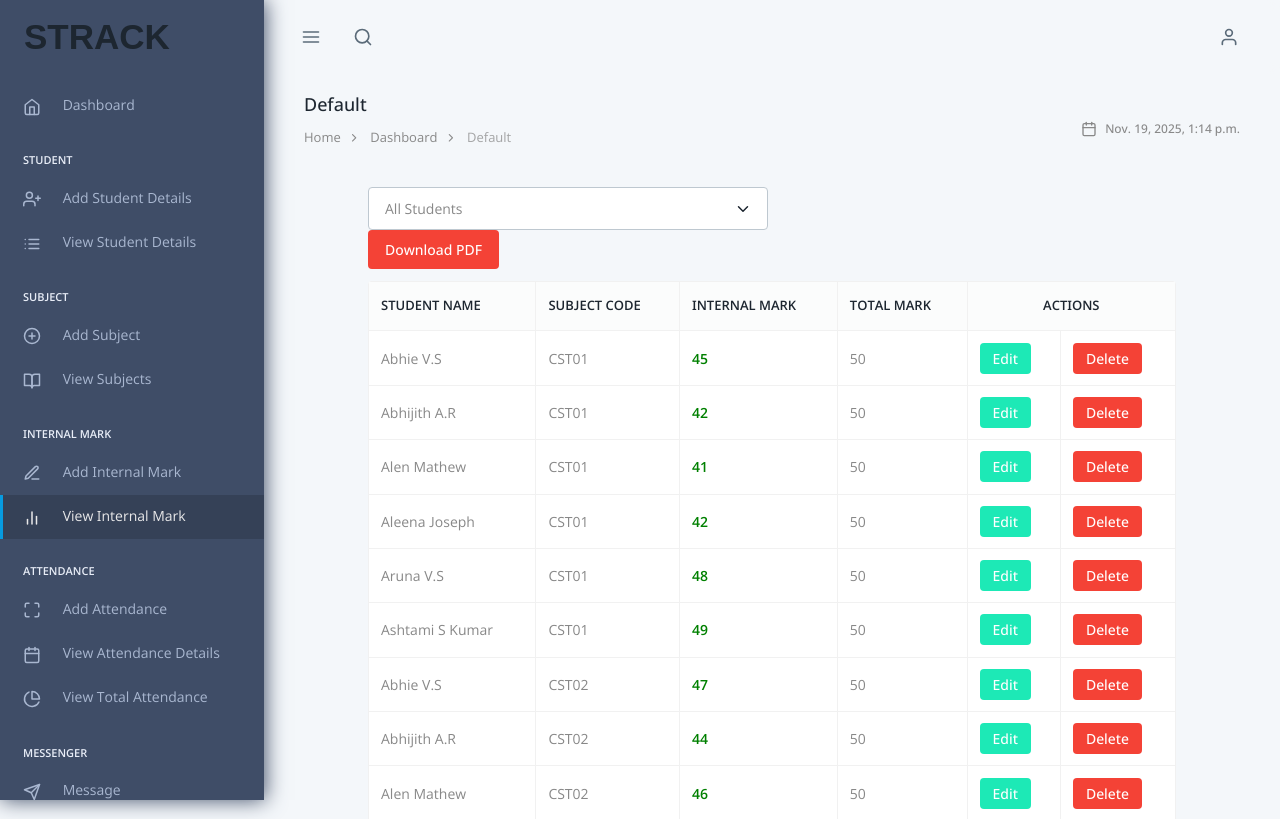
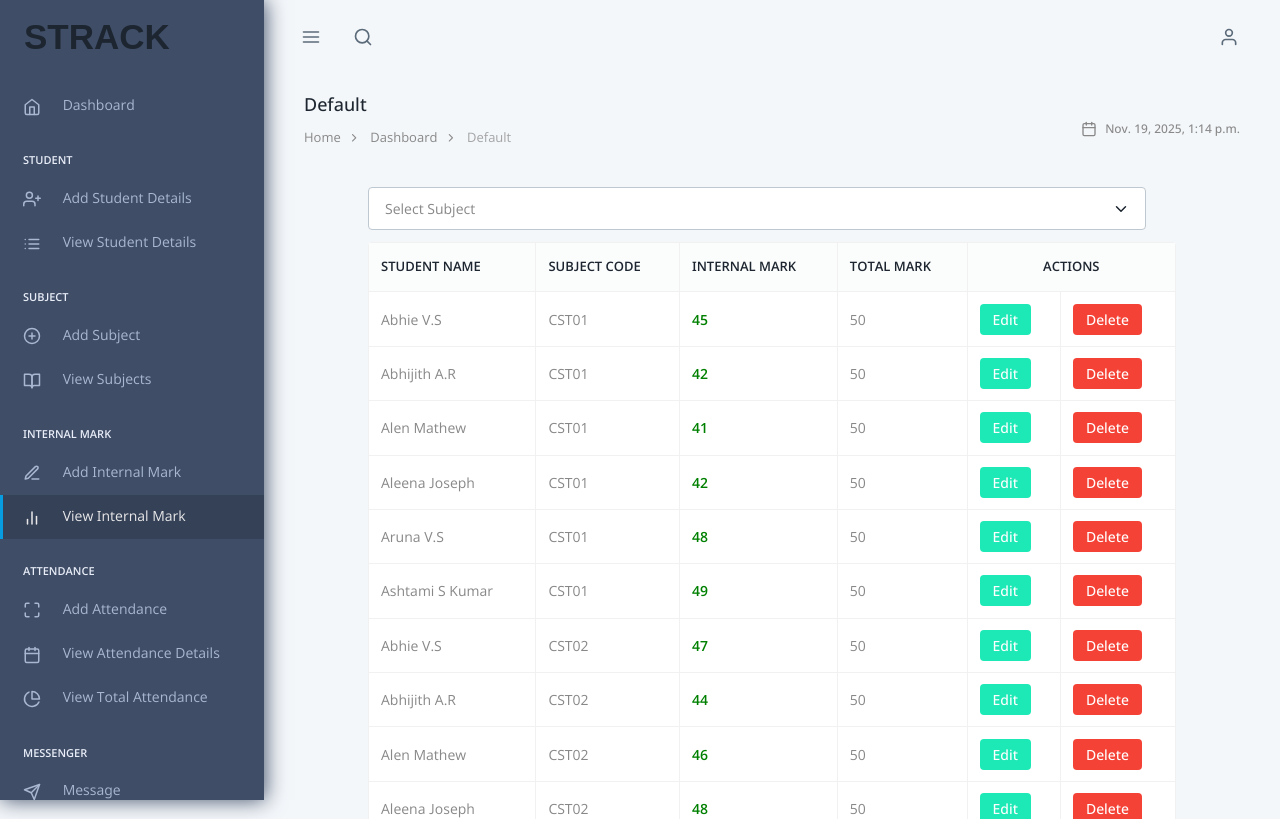
Before and after one commit to AleenaJoseph7/AttendanceTracker, a Django app: page /TeacherAdmin/Displayinternal/ in a window 1280 px wide. Shown: the top 819 px of the page. Run offline with Django 5.2, Linux system fonts and the light colour scheme; data comes from the database, SQL or seed files in the repository; both versions use the stored data as it was after the commit.

Commit message:
commit 25 (pdf set )

```diff
--- a/TeacherApp/templates/displayinternal.html
+++ b/TeacherApp/templates/displayinternal.html
@@ -6,16 +6,16 @@
 
     <!-- Filter + PDF button row using flex -->
     <form method="get" class="mb-3">
-        <div class="d-flex justify-content-between align-items-center">
+        <div class="justify-content-between align-items-center " style=" display:flex; gap:30px;">
 
             <!-- Student Filter on left -->
-            <div style="flex: 1; max-width: 400px;">
-                <select name="student" class="form-select" onchange="this.form.submit()">
-                    <option value="">All Students</option>
-                    {% for s in students %}
+            <div style="flex: 1; max-width: 1000px;">
+                <select name="subject" class="form-select" onchange="this.form.submit()">
+                    <option value="">Select Subject</option>
+                    {% for s in subjects %}
                         <option value="{{ s.id }}"
-                            {% if student_id == s.id|stringformat:"s" %}selected{% endif %}>
-                            {{ s.Student_name }} ({{ s.Student_rollno }})
+                            {% if selected_subject == s.id|stringformat:"s" %}selected{% endif %}>
+                            {{ s.Subject_name }} ({{ s.Subject_code }})
                         </option>
                     {% endfor %}
                 </select>
@@ -24,7 +24,7 @@
             <!-- PDF Button on right -->
             <div>
                 {% if selected_subject %}
-                    <a href="{% url 'internal_pdf' selected_subject %}" class="btn btn-danger">
+                    <a href="{% url 'internal_pdf' selected_subject %}" class="btn btn-primary">
                         <i class="bi bi-file-earmark-pdf"></i> Download PDF
                     </a>
                 {% endif %}
--- a/TeacherApp/urls.py
+++ b/TeacherApp/urls.py
@@ -35,7 +35,7 @@ urlpatterns=[
 
     path("pdf/internal/<int:subject_id>/", views.internal_pdf, name="internal_pdf"),
     path("pdf/student/<int:student_id>/", views.student_attendance_pdf, name="student_attendance_pdf"),
-    path("pdf/subject/<int:subject_id>/", views.subject_attendance_pdf, name="subject_attendance_pdf"),
+    path("pdf/subject/<int:subject_id>/", views.subject_attendance_percentage_pdf, name="subject_attendance_pdf"),
 
 
     path('AdminLoginPage/',views.AdminLoginPage,name="AdminLoginPage"),
--- a/TeacherApp/views.py
+++ b/TeacherApp/views.py
@@ -9,6 +9,8 @@ from django.db.models import Count, Q
 
 from django.http import FileResponse
 from .utils.pdf_generator import generate_pdf_table
+from reportlab.lib import colors
+
 
 from TeacherApp.models import Studentdb,Subjectdb,Attendancedb,Internalmarkdb
 
@@ -184,20 +186,24 @@ def Saveinternal(request):
 def Displayinternal(request):
     import datetime
     date = datetime.datetime.now()
-    student_id = request.GET.get("student")
-    selected_subject = request.GET.get("subject")  # Get from request if filtering by subject
 
-    # Filter by student if provided
+    # Get filter values from request
+    selected_subject = request.GET.get("subject")  # Subject filter
+    student_id = request.GET.get("student")        # Optional student filter
+
+    # Base queryset
+    data = Internalmarkdb.objects.all()
+
+    # Filter by subject if selected
+    if selected_subject:
+        data = data.filter(Subject_id=selected_subject)
+
+    # Optional: filter by student if student dropdown is added later
     if student_id:
-        data = Internalmarkdb.objects.filter(Student_id=student_id)
-    else:
-        data = Internalmarkdb.objects.all()
+        data = data.filter(Student_id=student_id)
 
-    students = Studentdb.objects.all()
-
-    # If no subject selected, pick the first one in data (optional)
-    if not selected_subject and data.exists():
-        selected_subject = data.first().Subject.id
+    # Get all subjects for the dropdown
+    subjects = Subjectdb.objects.all()
 
     return render(
         request,
@@ -205,11 +211,12 @@ def Displayinternal(request):
         {
             "data": data,
             "date": date,
-            "students": students,
-            "student_id": student_id,
-            "selected_subject": selected_subject,  # ✅ Must pass this
+            "subjects": subjects,          # For dropdown
+            "selected_subject": selected_subject,  # For PDF button & dropdown
+            "student_id": student_id       # Optional if student filter added
         }
     )
+
 
 def Editinternalpage(request,i_id):
     date = datetime.datetime.now()
@@ -333,9 +340,8 @@ def internal_pdf(request, subject_id):
     for r in records:
         data_rows.append([r.Student.Student_name, r.Internalmark, r.Totalmark])
 
-    pdf_buffer = generate_pdf_table(
-        f"Internal Marks Report - {subject.Subject_code}", data_rows
-    )
+    pdf_title = f"{subject.Subject_name}({subject.Subject_code}) Internal Report" # e.g., "CST01 Internal Marks"
+    pdf_buffer = generate_pdf_table(pdf_title, data_rows)
 
     return FileResponse(pdf_buffer, as_attachment=True, filename="internal_marks.pdf")
 
@@ -343,39 +349,49 @@ def internal_pdf(request, subject_id):
 
 def student_attendance_pdf(request, student_id):
     data = Attendancedb.objects.filter(Student_id=student_id).order_by("Date")
-
     student_name = data[0].Student.Student_name if data else "Student"
 
-    # Table headers
-    data_rows = [["Date", "Status"]]
+    data_rows = [["Student Name", "Date", "Status"]]
+    for record in data:
+        data_rows.append([record.Student.Student_name, str(record.Date), record.Status])
 
-    for i in data:
-        data_rows.append([str(i.Date), i.Status])
+    # Pass column 2 (Status) for coloring
+    column_color_map = {
+        2: lambda v: colors.green if v == "Present" else colors.red
+    }
 
-    pdf_buffer = generate_pdf_table(
-        f"Attendance Report - {student_name}", data_rows
-    )
-
+    pdf_buffer = generate_pdf_table(f"Attendance Report - {student_name}", data_rows, column_color_map)
     return FileResponse(pdf_buffer, as_attachment=True, filename="student_attendance.pdf")
 
 
 
-def subject_attendance_pdf(request, subject_id):
-    data = Attendancedb.objects.filter(Subject_id=subject_id).order_by("Date")
 
-    subject_name = data[0].Subject.Subject_name if data else "Subject"
 
-    # Table headers
-    data_rows = [["Date", "Student Name", "Status"]]
-
-    for i in data:
-        data_rows.append([str(i.Date), i.Student.Student_name, i.Status])
-
-    pdf_buffer = generate_pdf_table(
-        f"Attendance Report - {subject_name}", data_rows
+def subject_attendance_percentage_pdf(request, subject_id):
+    subject = Subjectdb.objects.get(id=subject_id)
+    data = Attendancedb.objects.filter(Subject_id=subject_id).values(
+        'Student__Student_name'
+    ).annotate(
+        total=Count('id'),
+        present=Count('id', filter=Q(Status="Present")),
+        absent=Count('id', filter=Q(Status="Absent"))
     )
 
-    return FileResponse(pdf_buffer, as_attachment=True, filename="subject_attendance.pdf")
+    # Compute percentage
+    for d in data:
+        d['percentage'] = round((d['present']/d['total'])*100, 2) if d['total'] else 0
+
+    data_rows = [["Student Name","Total","Present","Absent","Percentage"]]
+    for d in data:
+        data_rows.append([d['Student__Student_name'], d['total'], d['present'], d['absent'], d['percentage']])
+
+    # Column 4 is Percentage
+    column_color_map = {4: lambda v: colors.green if float(v)>=75 else colors.red}
+
+    pdf_buffer = generate_pdf_table(f"{subject.Subject_name}({subject.Subject_code})", data_rows, column_color_map)
+    return FileResponse(pdf_buffer, as_attachment=True, filename="attendance_percentage.pdf")
+
+
 
 
 
```
Also changed, not shown: TeacherApp/templates/attendancepercentage.html (+18 -3 lines), TeacherApp/templates/displayattendance.html (+17 -2 lines), TeacherApp/utils/pdf_generator.py (+52 -29 lines), db.sqlite3.
